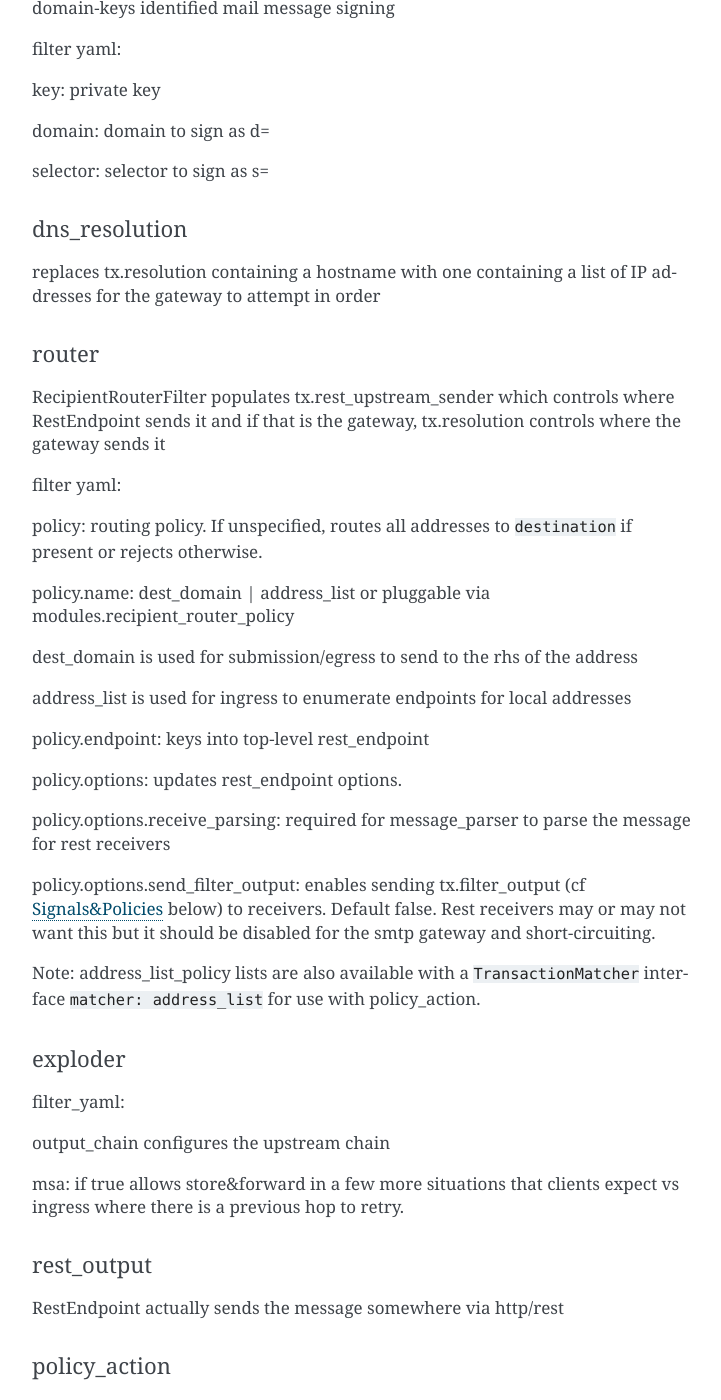
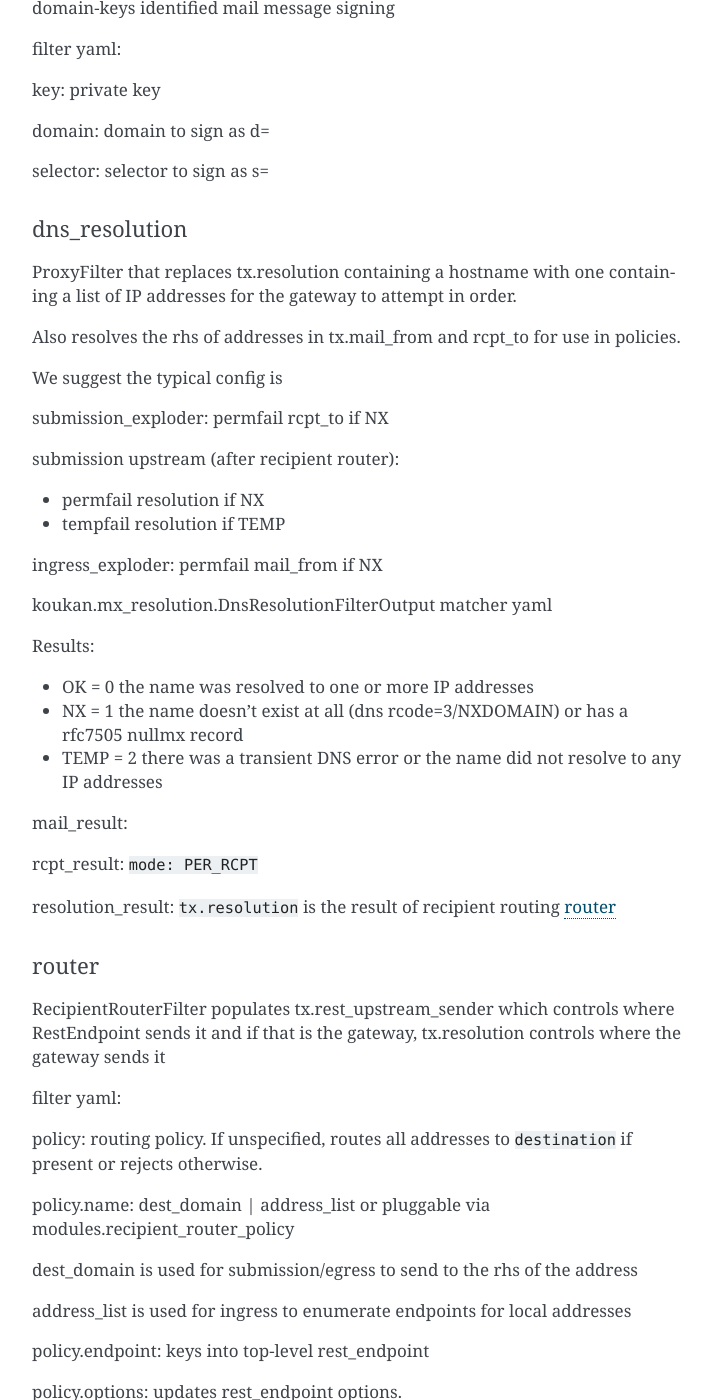
Before and after one commit to jsbucy/koukan, a Sphinx documentation site: the page built from koukan/docs/config.rst, in a window 1280 px wide and 1400 px high, scrolled down 2946 px. Shown: the whole window, without its empty margins (388-1109 px from the left). Built offline with Sphinx 7.4.7, drawn with Linux system fonts in a browser that asks for light colours.

```diff
--- a/koukan/docs/config.rst
+++ b/koukan/docs/config.rst
@@ -144,10 +144,44 @@ domain: domain to sign as d=
 
 selector: selector to sign as s=
 
+.. _dns_resolution_filter:
+
 dns_resolution
 ^^^^^^^^^^^^^^
-replaces tx.resolution containing a hostname with one
-containing a list of IP addresses for the gateway to attempt in order
+ProxyFilter that replaces tx.resolution containing a hostname with one
+containing a list of IP addresses for the gateway to attempt in order.
+
+Also resolves the rhs of addresses in tx.mail_from and rcpt_to for use
+in policies.
+
+We suggest the typical config is
+
+submission_exploder: permfail rcpt_to if NX
+
+submission upstream (after recipient router):
+
+* permfail resolution if NX
+* tempfail resolution if TEMP
+
+ingress_exploder: permfail mail_from if NX
+
+koukan.mx_resolution.DnsResolutionFilterOutput matcher yaml
+
+Results:
+
+* OK = 0 the name was resolved to one or more IP addresses
+* NX = 1 the name doesn't exist at all (dns rcode=3/NXDOMAIN) or has a
+  rfc7505 nullmx record
+* TEMP = 2 there was a transient DNS error or the name did not resolve
+  to any IP addresses
+
+mail_result:
+
+rcpt_result: ``mode: PER_RCPT``
+
+resolution_result: ``tx.resolution`` is the result of recipient routing :ref:`recipient_router_filter`
+
+.. _recipient_router_filter:
 
 router
 ^^^^^^
@@ -428,6 +462,7 @@ filter descriptions (above):
 * :ref:`dkim_check_filter`
 * :ref:`spf_check_filter`
 * :ref:`policy_action <signals>`
+* :ref:`dns_resolution_filter`
 
 In addition several simple matchers are available in ``koukan.transaction_matchers``:
 
```
Also changed, not shown: koukan/docs/news.rst (+12 -0 lines).
